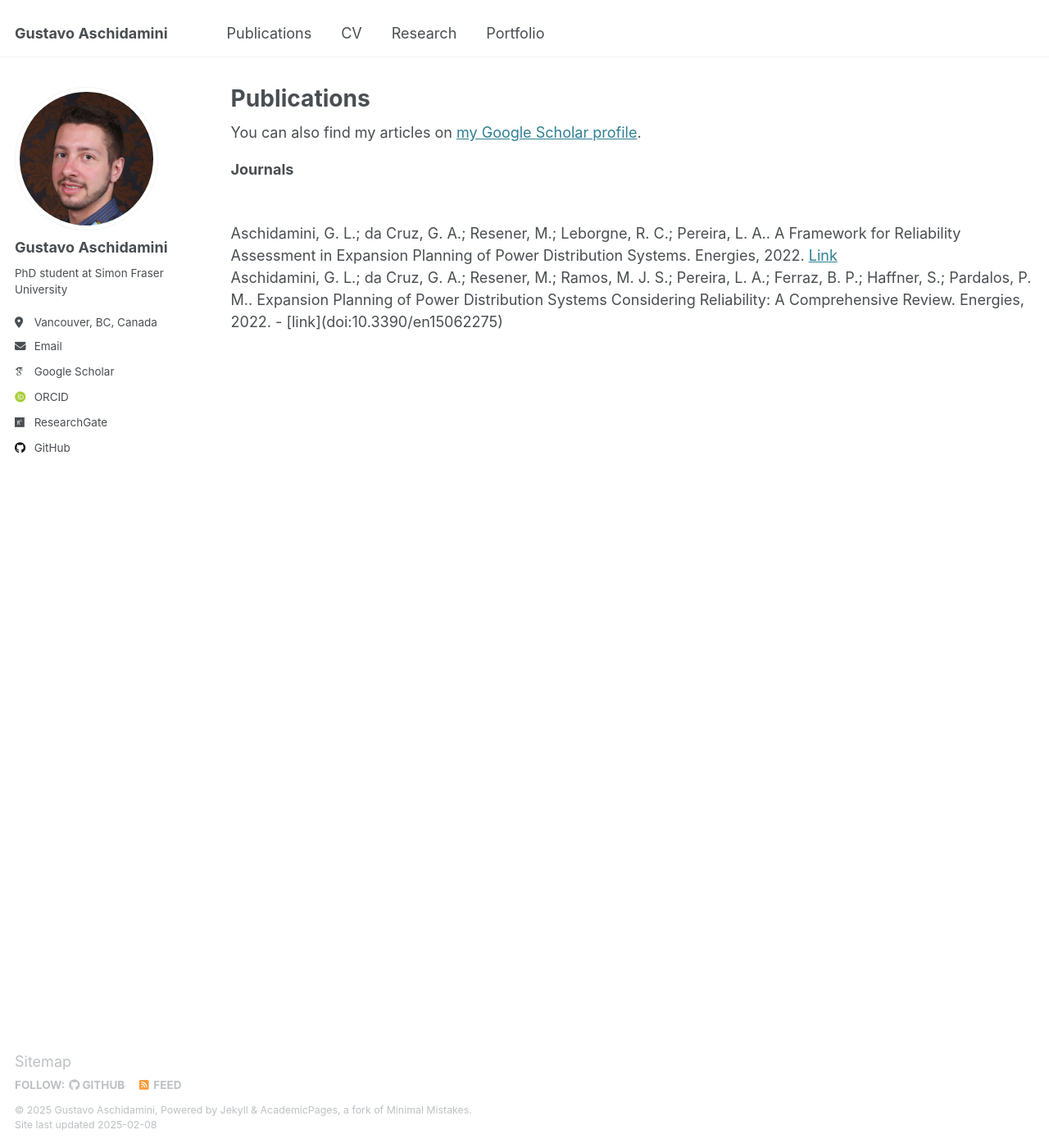
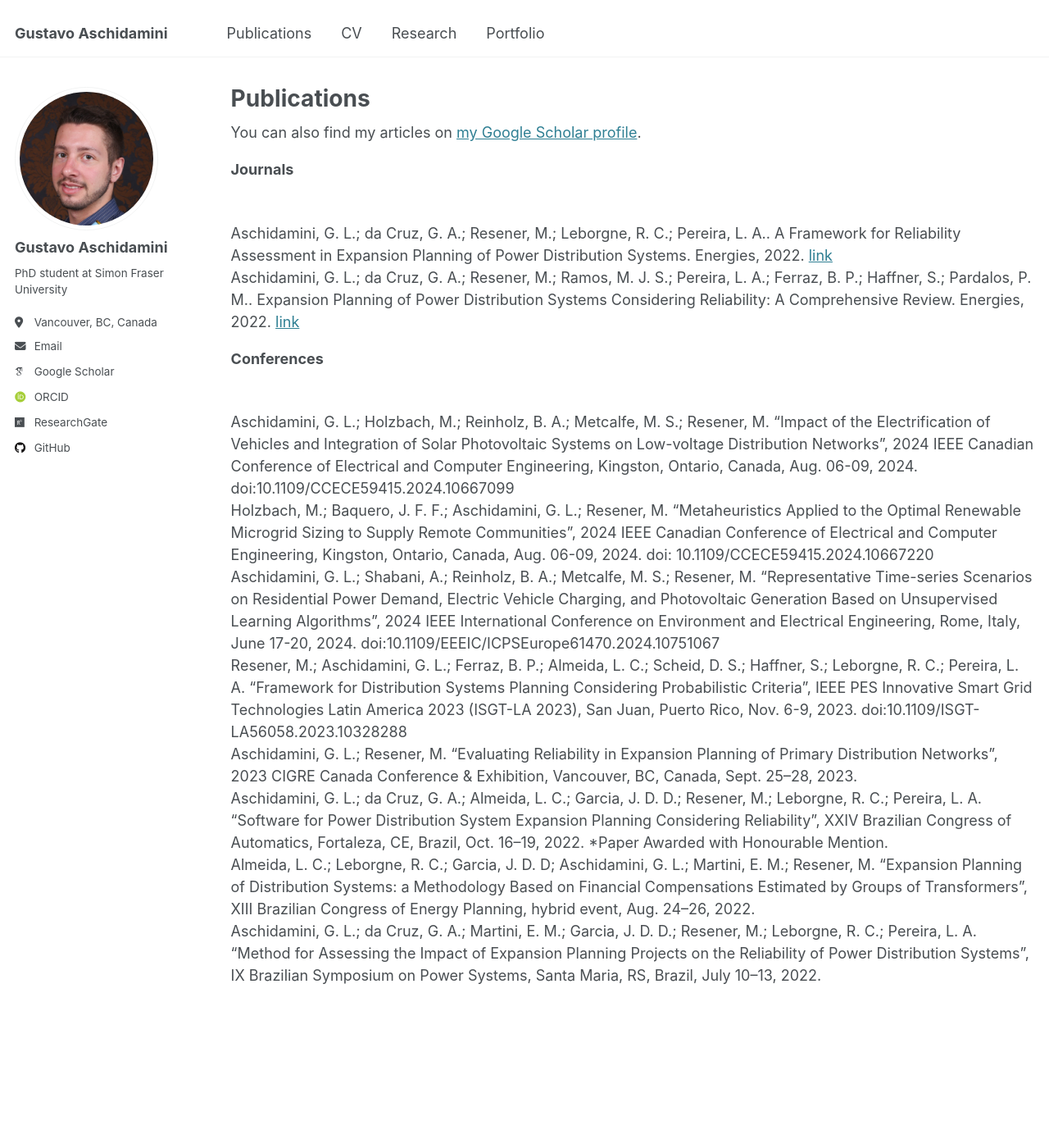
Before and after one commit to gaschidamini/gaschidamini.github.io, a Jekyll site: the page built from _pages/publications.html, in a window 1280 px wide and 1400 px high. Shown: the whole window at 82% size. Built offline with Jekyll 4.4.1, drawn with Linux system fonts in a browser that asks for light colours; some web fonts are replaced.

Commit message:
Update publications.html

```diff
--- a/_pages/publications.html
+++ b/_pages/publications.html
@@ -16,8 +16,44 @@ author_profile: true
 
 <br>
 
-Aschidamini, G. L.; da Cruz, G. A.; Resener, M.; Leborgne, R. C.; Pereira, L. A.. A Framework for Reliability Assessment in Expansion Planning of Power Distribution Systems. Energies, 2022. <a href="https://doi.org/10.3390/en15145073">Link</a>
+Aschidamini, G. L.; da Cruz, G. A.; Resener, M.; Leborgne, R. C.; Pereira, L. A.. A Framework for Reliability Assessment in Expansion Planning of Power Distribution Systems. Energies, 2022. <a href="https://doi.org/10.3390/en15145073">link</a>
 
 <br>
 
-Aschidamini, G. L.; da Cruz, G. A.; Resener, M.; Ramos, M. J. S.; Pereira, L. A.; Ferraz, B. P.; Haffner, S.; Pardalos, P. M.. Expansion Planning of Power Distribution Systems Considering Reliability: A Comprehensive Review. Energies, 2022. - [link](doi:10.3390/en15062275)
+Aschidamini, G. L.; da Cruz, G. A.; Resener, M.; Ramos, M. J. S.; Pereira, L. A.; Ferraz, B. P.; Haffner, S.; Pardalos, P. M.. Expansion Planning of Power Distribution Systems Considering Reliability: A Comprehensive Review. Energies, 2022. <a href="https://doi.org/doi:10.3390/en15062275">link</a>
+
+<br>
+
+<p><strong>Conferences</strong></p>
+
+<br>
+
+Aschidamini, G. L.; Holzbach, M.; Reinholz, B. A.; Metcalfe, M. S.; Resener, M. “Impact of the Electrification of Vehicles and Integration of Solar Photovoltaic Systems on Low-voltage Distribution Networks”, 2024 IEEE Canadian Conference of Electrical and Computer Engineering, Kingston, Ontario, Canada, Aug. 06-09, 2024. doi:10.1109/CCECE59415.2024.10667099
+
+<br>
+
+Holzbach, M.; Baquero, J. F. F.; Aschidamini, G. L.; Resener, M. “Metaheuristics Applied to the Optimal Renewable Microgrid Sizing to Supply Remote Communities”, 2024 IEEE Canadian Conference of Electrical and Computer Engineering, Kingston, Ontario, Canada, Aug. 06-09, 2024. doi: 10.1109/CCECE59415.2024.10667220
+
+<br>
+
+Aschidamini, G. L.; Shabani, A.; Reinholz, B. A.; Metcalfe, M. S.; Resener, M. “Representative Time-series Scenarios on Residential Power Demand, Electric Vehicle Charging, and Photovoltaic Generation Based on Unsupervised Learning Algorithms”, 2024 IEEE International Conference on Environment and Electrical Engineering, Rome, Italy, June 17-20, 2024. doi:10.1109/EEEIC/ICPSEurope61470.2024.10751067
+
+<br>
+
+Resener, M.; Aschidamini, G. L.; Ferraz, B. P.; Almeida, L. C.; Scheid, D. S.; Haffner, S.; Leborgne, R. C.; Pereira, L. A. “Framework for Distribution Systems Planning Considering Probabilistic Criteria”, IEEE PES Innovative Smart Grid Technologies Latin America 2023 (ISGT-LA 2023), San Juan, Puerto Rico, Nov. 6-9, 2023.  doi:10.1109/ISGT-LA56058.2023.10328288
+
+<br>
+
+Aschidamini, G. L.; Resener, M. “Evaluating Reliability in Expansion Planning of Primary Distribution Networks”, 2023 CIGRE Canada Conference & Exhibition, Vancouver, BC, Canada, Sept. 25–28, 2023.
+
+<br>
+
+Aschidamini, G. L.; da Cruz, G. A.; Almeida, L. C.; Garcia, J. D. D.; Resener, M.; Leborgne, R. C.; Pereira, L. A. “Software for Power Distribution System Expansion Planning Considering Reliability”, XXIV Brazilian Congress of Automatics, Fortaleza, CE, Brazil, Oct. 16–19, 2022. *Paper Awarded with Honourable Mention.
+
+<br>
+
+Almeida, L. C.; Leborgne, R. C.; Garcia, J. D. D; Aschidamini, G. L.; Martini, E. M.; Resener, M.  “Expansion Planning of Distribution Systems: a Methodology Based on Financial Compensations Estimated by Groups of Transformers”, XIII Brazilian Congress of Energy Planning, hybrid event, Aug. 24–26, 2022.
+
+<br>
+
+Aschidamini, G. L.; da Cruz, G. A.; Martini, E. M.; Garcia, J. D. D.; Resener, M.; Leborgne, R. C.; Pereira, L. A. “Method for Assessing the Impact of Expansion Planning Projects on the Reliability of Power Distribution Systems”, IX Brazilian Symposium on Power Systems, Santa Maria, RS, Brazil, July 10–13, 2022.
```
